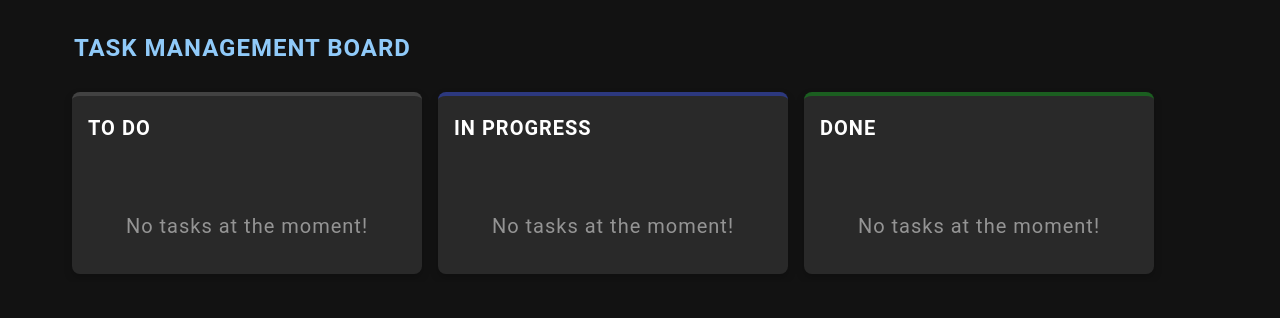
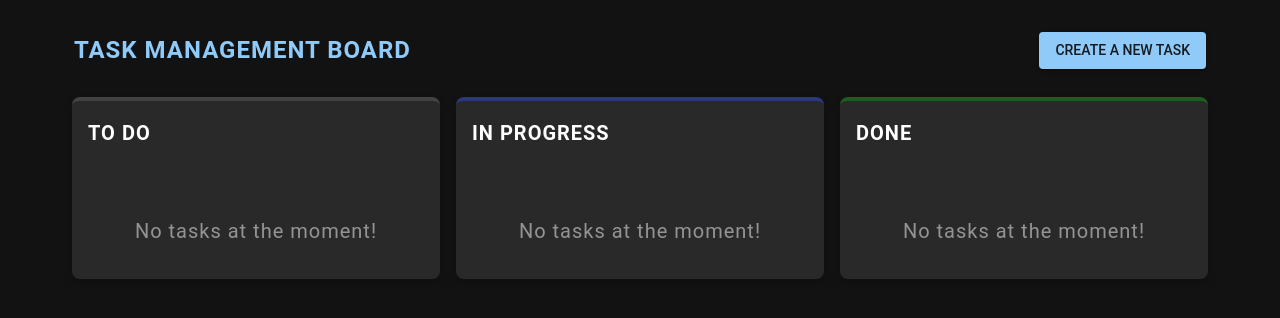
Before and after one commit to rbishal50/mini-task-manager, a React (Vite) app in the folder web-app/: page / in a window 1280 px wide. Shown: the top 318 px of the page. Built offline with nearby package versions, Linux system fonts and the light colour scheme; some icons are missing; the HTML template or start-up script is replaced by a standard one.

Commit message:
[WebApp] Fix layout styling

```diff
--- a/web-app/src/App.tsx
+++ b/web-app/src/App.tsx
@@ -8,16 +8,18 @@ import {
 import darkTheme from "./theme/theme";
 import { headerStyle, titleStyle } from "./styles";
 import TaskBoard from "./components/TaskBoard/Taskboard";
+import AddTaskModal from "./components/AddTaskModal";
 
 function App() {
   return (
     <ThemeProvider theme={darkTheme}>
-      <Container component="main" sx={{ p: 4 }}>
+      <Container component="main" maxWidth="lg" sx={{ p: 4 }}>
         <CssBaseline />
         <Box sx={headerStyle}>
           <Typography variant="h5" sx={titleStyle}>
             Task Management Board
           </Typography>
+          <AddTaskModal />
         </Box>
         <TaskBoard />
       </Container>
--- a/web-app/src/styles/index.ts
+++ b/web-app/src/styles/index.ts
@@ -19,7 +19,7 @@ export const titleStyle = {
 };
 
 export const paperStyle = (statusColor: string) => ({
-  minWidth: 350,
+  minWidth: 368,
   backgroundColor: "background.paper",
   borderRadius: 2,
   p: 2,
@@ -120,6 +120,7 @@ export const noTasksIconStyle = {
 };
 
 export const boardStyle = {
+  width: "100%",
   display: "flex",
   overflowX: "auto",
   "&::-webkit-scrollbar": {
```
